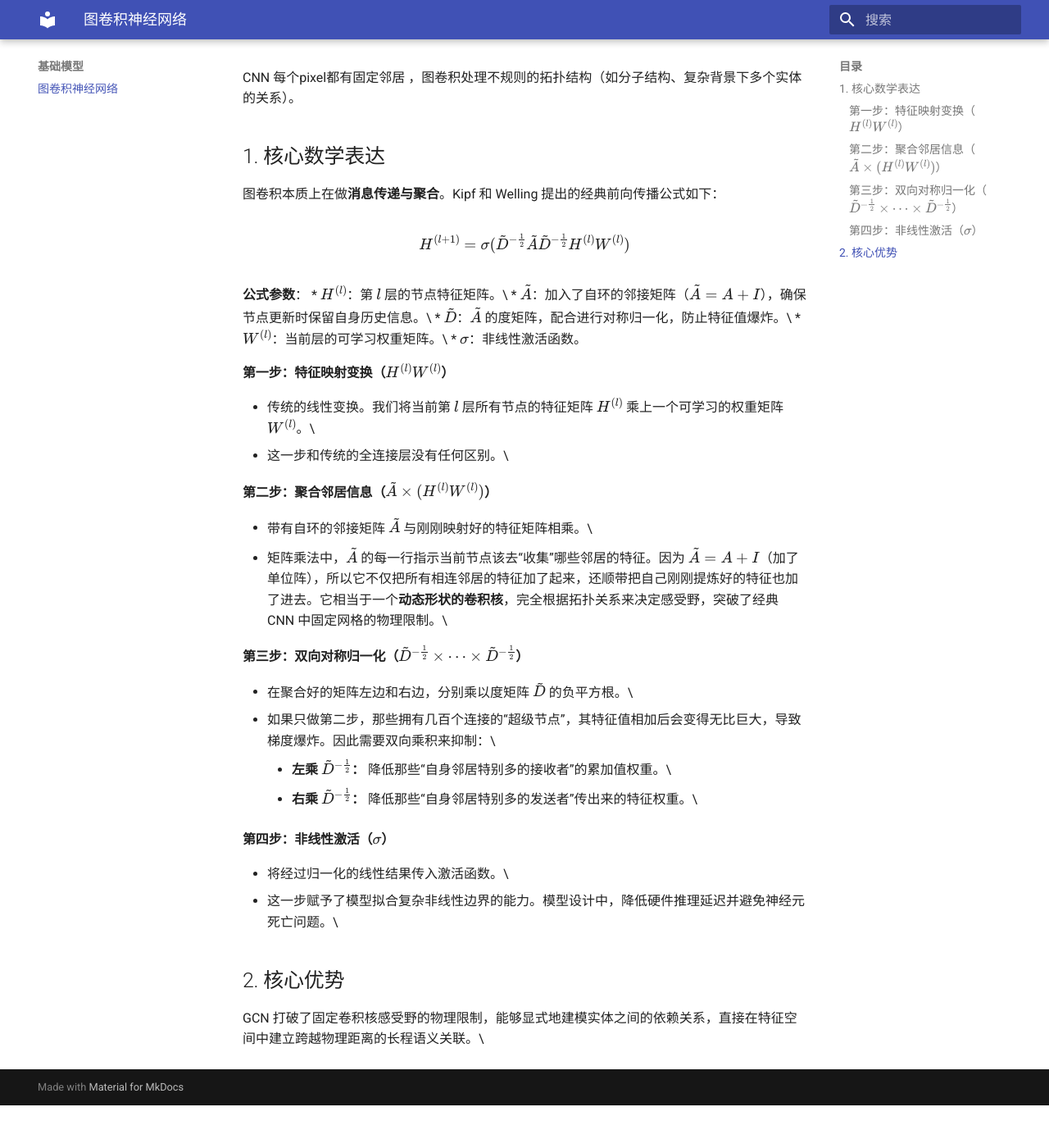
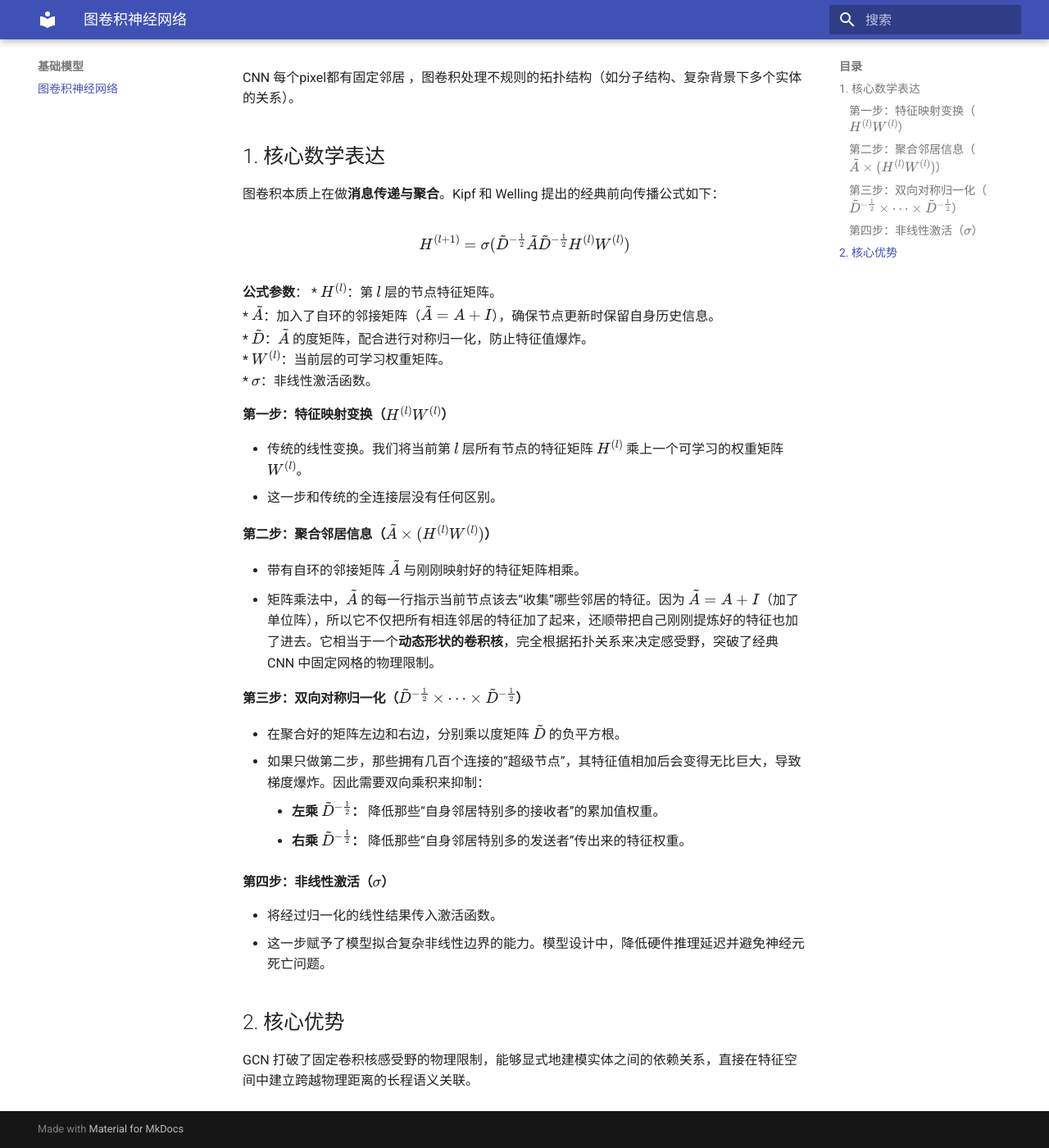
Before and after one commit to Sunny0jialiangzhang/fundamental-model, an MkDocs documentation site: the page built from docs/graph-convolution.md, in a window 1280 px wide and 1400 px high, scrolled down 146 px. Shown: the whole window at 82% size. Built offline with MkDocs 1.6.1 and Material for MkDocs 9.7.7, drawn with Linux system fonts in a browser that asks for light colours; before the commit the page ends 1494 px from its top, so only the background shows below that.

Commit message:
更新GCN

```diff
--- a/docs/graph-convolution.md
+++ b/docs/graph-convolution.md
@@ -8,28 +8,29 @@ CNN 每个pixel都有固定邻居 ，图卷积处理不规则的拓扑结构（
 $$H^{(l+1)} = \sigma(\tilde{D}^{-\frac{1}{2}}\tilde{A}\tilde{D}^{-\frac{1}{2}}H^{(l)}W^{(l)})$$
 
 **公式参数**：
-* $H^{(l)}$：第 $l$ 层的节点特征矩阵。\\
-* $\tilde{A}$：加入了自环的邻接矩阵（$\tilde{A} = A + I$），确保节点更新时保留自身历史信息。\\
-* $\tilde{D}$：$\tilde{A}$ 的度矩阵，配合进行对称归一化，防止特征值爆炸。\\
-* $W^{(l)}$：当前层的可学习权重矩阵。\\
+* $H^{(l)}$：第 $l$ 层的节点特征矩阵。<br>
+* $\tilde{A}$：加入了自环的邻接矩阵（$\tilde{A} = A + I$），确保节点更新时保留自身历史信息。<br>
+* $\tilde{D}$：$\tilde{A}$ 的度矩阵，配合进行对称归一化，防止特征值爆炸。<br>
+* $W^{(l)}$：当前层的可学习权重矩阵。<br>
 * $\sigma$：非线性激活函数。
 
 #### 第一步：特征映射变换（$H^{(l)}W^{(l)}$）
-*   传统的线性变换。我们将当前第 $l$ 层所有节点的特征矩阵 $H^{(l)}$ 乘上一个可学习的权重矩阵 $W^{(l)}$。\\
-*   这一步和传统的全连接层没有任何区别。\\
+*   传统的线性变换。我们将当前第 $l$ 层所有节点的特征矩阵 $H^{(l)}$ 乘上一个可学习的权重矩阵 $W^{(l)}$。<br>
+*   这一步和传统的全连接层没有任何区别。<br>
 
 #### 第二步：聚合邻居信息（$\tilde{A} \times (H^{(l)}W^{(l)})$）
-*   带有自环的邻接矩阵 $\tilde{A}$ 与刚刚映射好的特征矩阵相乘。\\
-*   矩阵乘法中，$\tilde{A}$ 的每一行指示当前节点该去“收集”哪些邻居的特征。因为 $\tilde{A} = A + I$（加了单位阵），所以它不仅把所有相连邻居的特征加了起来，还顺带把自己刚刚提炼好的特征也加了进去。它相当于一个**动态形状的卷积核**，完全根据拓扑关系来决定感受野，突破了经典 CNN 中固定网格的物理限制。\\
+*   带有自环的邻接矩阵 $\tilde{A}$ 与刚刚映射好的特征矩阵相乘。<br>
+*   矩阵乘法中，$\tilde{A}$ 的每一行指示当前节点该去“收集”哪些邻居的特征。因为 $\tilde{A} = A + I$（加了单位阵），所以它不仅把所有相连邻居的特征加了起来，还顺带把自己刚刚提炼好的特征也加了进去。它相当于一个**动态形状的卷积核**，完全根据拓扑关系来决定感受野，突破了经典 CNN 中固定网格的物理限制。<br>
 
 #### 第三步：双向对称归一化（$\tilde{D}^{-\frac{1}{2}} \times \dots \times \tilde{D}^{-\frac{1}{2}}$）
-*   在聚合好的矩阵左边和右边，分别乘以度矩阵 $\tilde{D}$ 的负平方根。\\
-*   如果只做第二步，那些拥有几百个连接的“超级节点”，其特征值相加后会变得无比巨大，导致梯度爆炸。因此需要双向乘积来抑制：\\
-    *   **左乘 $\tilde{D}^{-\frac{1}{2}}$：** 降低那些“自身邻居特别多的接收者”的累加值权重。\\
-    *   **右乘 $\tilde{D}^{-\frac{1}{2}}$：** 降低那些“自身邻居特别多的发送者”传出来的特征权重。\\
+*   在聚合好的矩阵左边和右边，分别乘以度矩阵 $\tilde{D}$ 的负平方根。<br>
+*   如果只做第二步，那些拥有几百个连接的“超级节点”，其特征值相加后会变得无比巨大，导致梯度爆炸。因此需要双向乘积来抑制：<br>
+    *   **左乘 $\tilde{D}^{-\frac{1}{2}}$：** 降低那些“自身邻居特别多的接收者”的累加值权重。<br>
+    *   **右乘 $\tilde{D}^{-\frac{1}{2}}$：** 降低那些“自身邻居特别多的发送者”传出来的特征权重。<br>
 
 #### 第四步：非线性激活（$\sigma$）
-*   将经过归一化的线性结果传入激活函数。\\
-*   这一步赋予了模型拟合复杂非线性边界的能力。模型设计中，降低硬件推理延迟并避免神经元死亡问题。\\
+*   将经过归一化的线性结果传入激活函数。<br>
+*   这一步赋予了模型拟合复杂非线性边界的能力。模型设计中，降低硬件推理延迟并避免神经元死亡问题。<br>
+
 ## 2. 核心优势
-GCN 打破了固定卷积核感受野的物理限制，能够显式地建模实体之间的依赖关系，直接在特征空间中建立跨越物理距离的长程语义关联。\\
+GCN 打破了固定卷积核感受野的物理限制，能够显式地建模实体之间的依赖关系，直接在特征空间中建立跨越物理距离的长程语义关联。<br>
```
